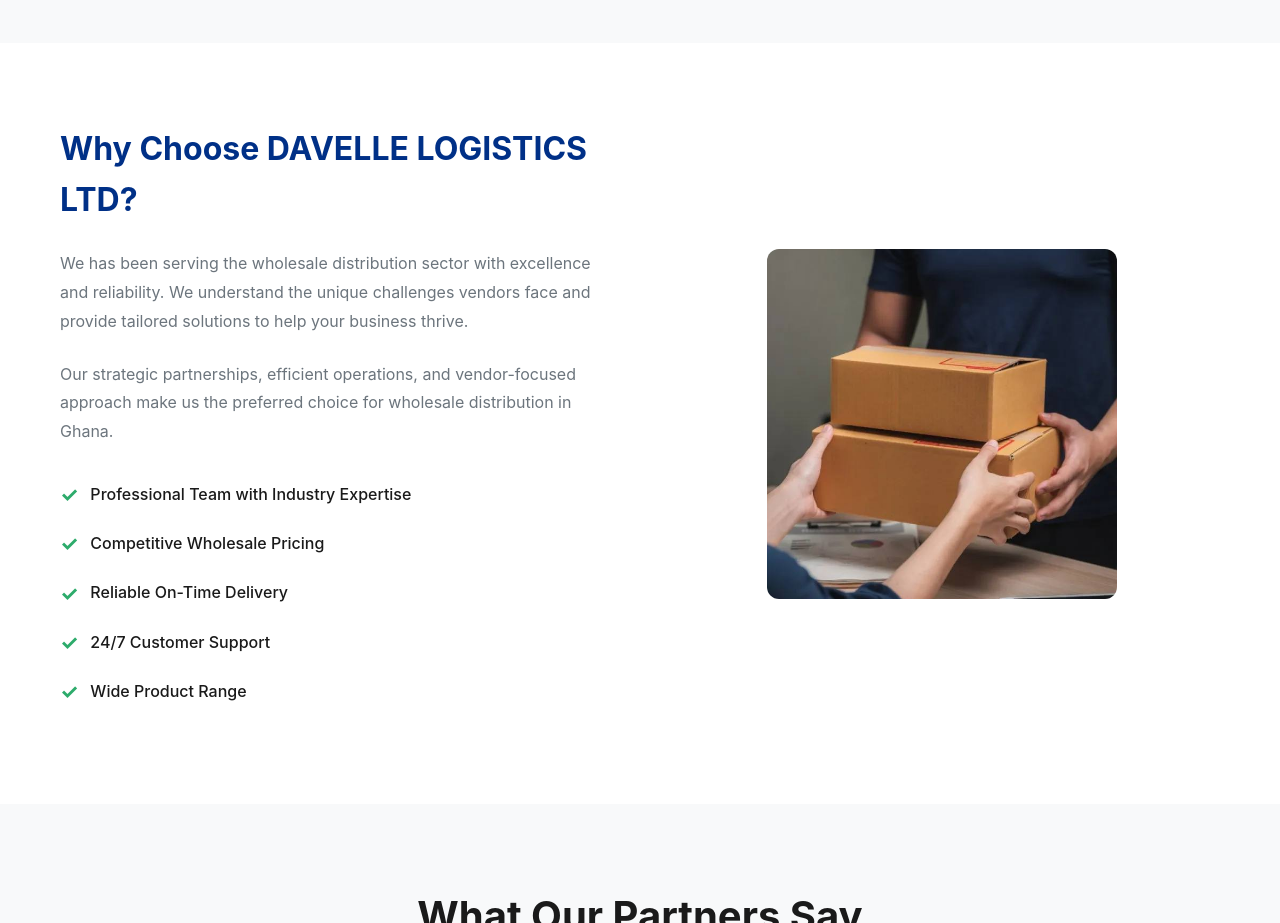
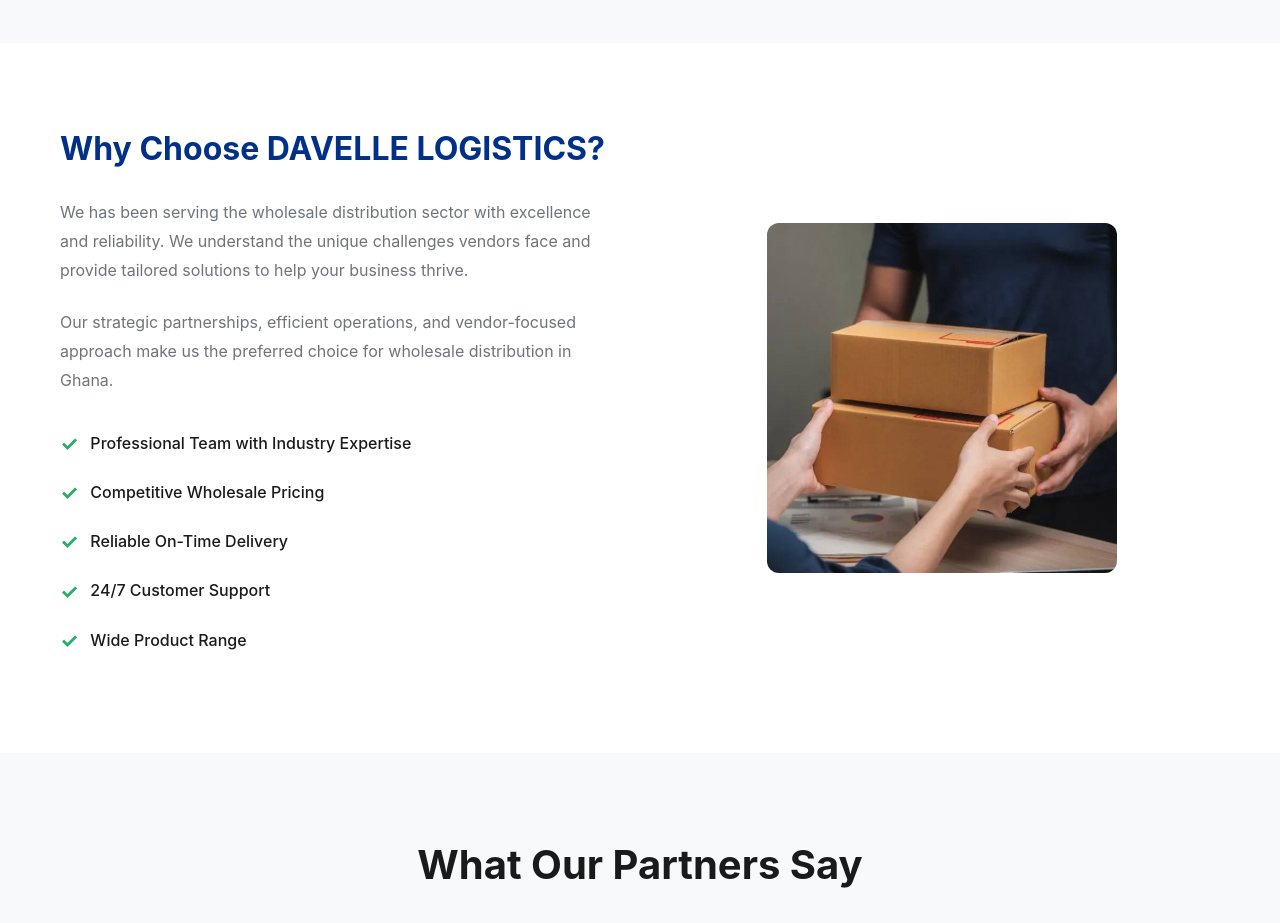
Before and after one commit to NharnahQwami/davelle, a plain HTML site: page index.html in a window 1280 px wide. Shown: the part 1000-1923 px from the top of the page. Drawn offline with Linux system fonts and the light colour scheme.

Commit message:
Update company name in about section

```diff
--- a/index.html
+++ b/index.html
@@ -833,7 +833,7 @@
         <div class="container">
             <div class="about-content">
                 <div class="about-text">
-                    <h2>Why Choose DAVELLE LOGISTICS LTD?</h2>
+                    <h2>Why Choose DAVELLE LOGISTICS?</h2>
                     <p>We has been serving the wholesale distribution sector with excellence and reliability. We understand the unique challenges vendors face and provide tailored solutions to help your business thrive.</p>
                     <p>Our strategic partnerships, efficient operations, and vendor-focused approach make us the preferred choice for wholesale distribution in Ghana.</p>
                     <ul class="about-features">
```
